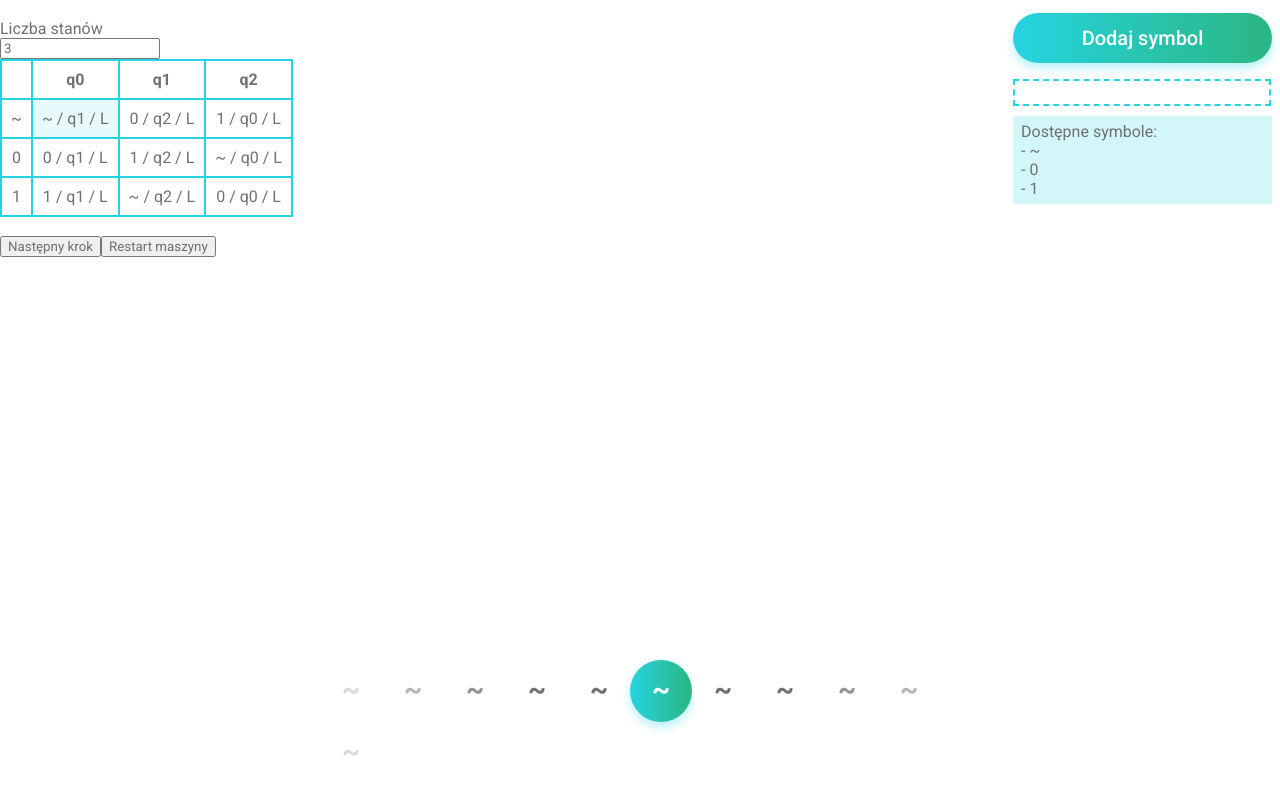
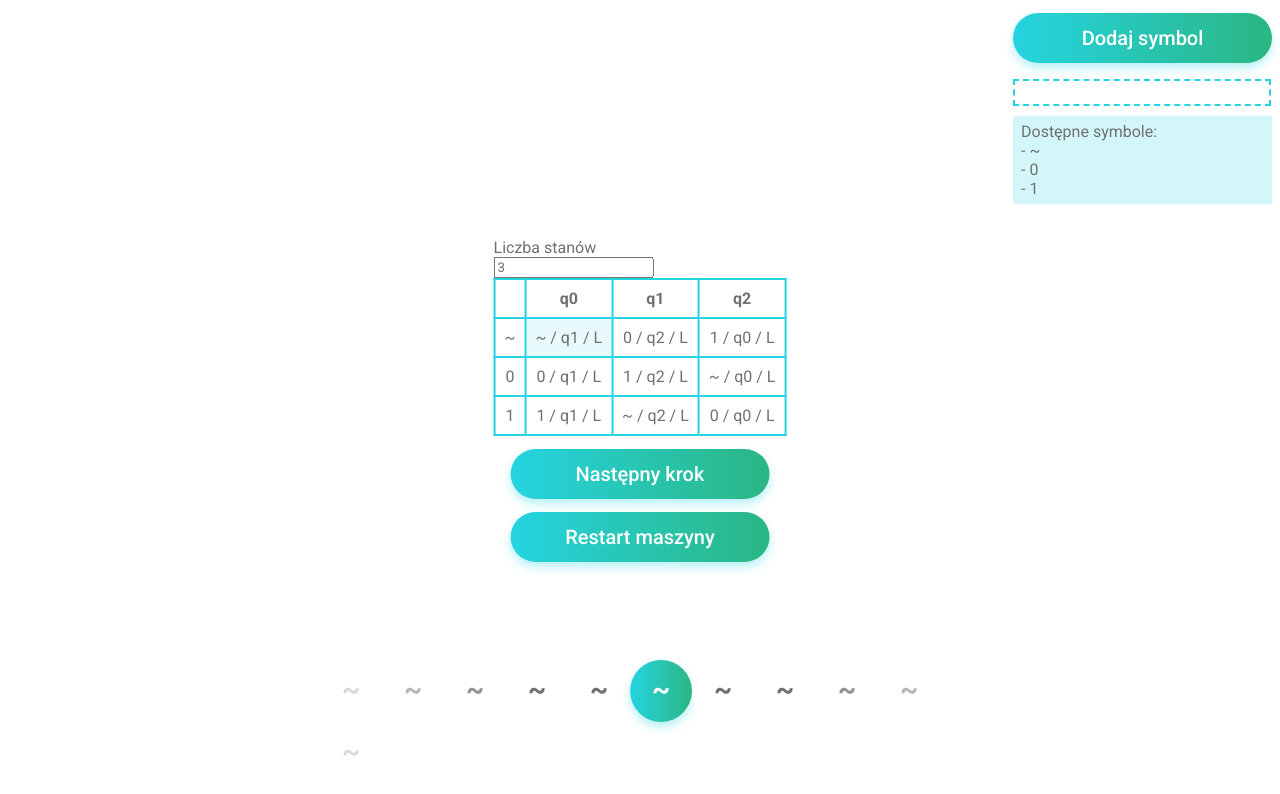
Before and after one commit to michalzaw/turing-machine, an Angular app: page / in a window 1280 px wide. Shown: the top 794 px of the page. Built offline with nearby package versions, Linux system fonts and the light colour scheme.

Commit message:
Formatted main content.

```diff
--- a/src/app/app.component.css
+++ b/src/app/app.component.css
@@ -4,3 +4,15 @@ tape {
     bottom: 16px;
     transform: translate(-50%, 0);
 }
+
+#main-context {
+    position: absolute;
+    left: 50%;
+    top: 50%;
+    transform: translate(-50%, -50%);
+}
+
+.buttons-center {
+    width: 259px;
+    margin: 0 auto;
+}
--- a/src/app/app.component.html
+++ b/src/app/app.component.html
@@ -1,12 +1,13 @@
 <symbols [symbols]="symbols" (onSymbolAdded)="onSymbolAdded($event)"></symbols>
 
-<br/>
+<div id="main-context">
+    <state-array [states]="states" [symbols]="symbols" [tape]="tape" [currentCell]="currentCell"
+        [currentState]="currentState"></state-array>
+    <div class="buttons-center">
+        <app-gradient-button (click)="next()">Następny krok</app-gradient-button><br />
+        <app-gradient-button (click)="reset()">Restart maszyny</app-gradient-button>
+    </div>
+</div>
 
-<state-array [states]="states" [symbols]="symbols" [tape]="tape" [currentCell]="currentCell" [currentState]="currentState"></state-array>
-
-<br/>
-
-<tape [states]="states" [tape]="tape" [symbols]="symbols" [currentCell]="currentCell" [currentState]="currentState"></tape>
-
-<button id="nextButton" (click)="next()">Następny krok</button>
-<button id="resetButton" (click)="reset()">Restart maszyny</button>
+<tape [states]="states" [tape]="tape" [symbols]="symbols" [currentCell]="currentCell" [currentState]="currentState">
+</tape>
```
